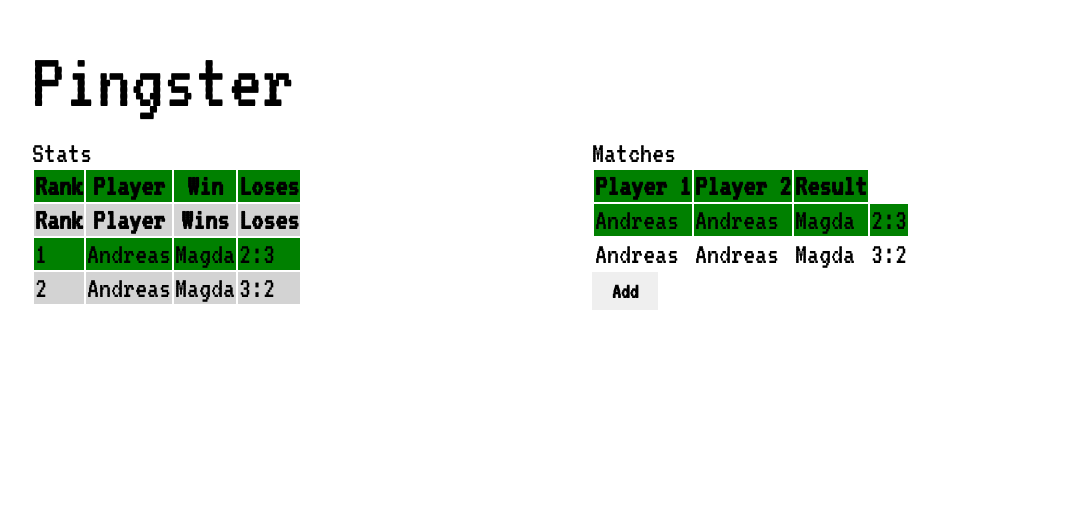
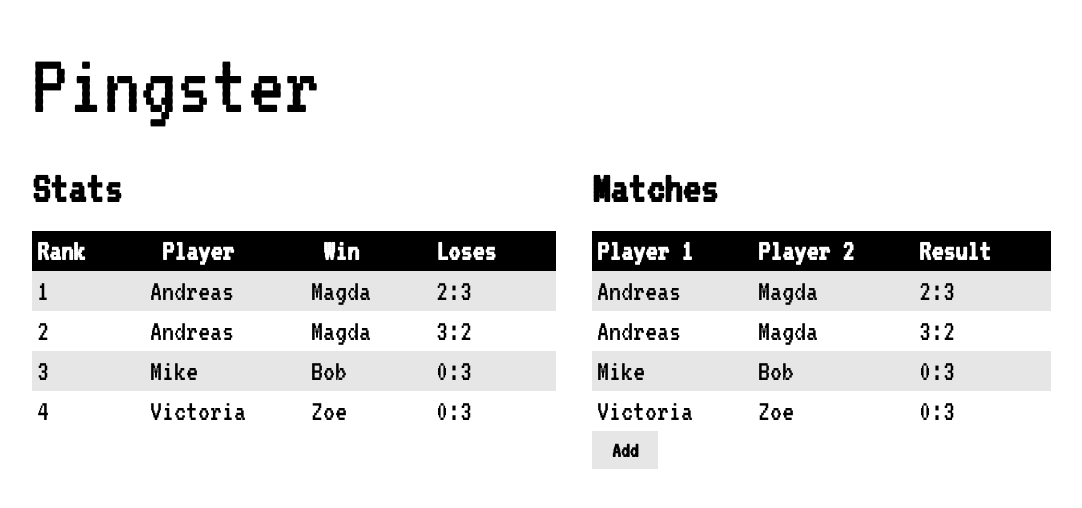
Before and after one commit to andreaskoj/pingster, a React (Create React App) app: page / in a window 1280 px wide. Shown: the top 508 px of the page, without its empty margins (48-1130 px from the left). Built offline with nearby package versions, Linux system fonts and the light colour scheme.

Commit message:
Tabele formatting

```diff
--- a/src/App.css
+++ b/src/App.css
@@ -1,12 +1,44 @@
 .App {
-
   font-size: 30px;
   display: grid;
   grid-template-columns: 1fr 1fr;
 }
 
-tr:nth-child(odd) {
-  background-color: lightgrey;
+h2 {
+  margin-top: 20px;
+  margin-bottom: 20px;
 }
 
-tr:nth-child(odd) {background: green}
+table {
+  border-collapse: collapse;
+}
+
+thead{
+  padding: 5px;
+  color: white;
+  background-color: black;
+}
+
+tbody tr:nth-child(odd) {
+  background-color: #e6e6e6;
+}
+
+td, th {
+  padding:5px 60px 5px 5px;
+}
+
+button {
+  background-color:  #e6e6e6;
+  font-weight: bold;
+  border: none;
+  font-family: 'VT323', monospace;
+  font-size: 22px;
+  padding: 8px 20px;
+  text-align: center;
+  text-decoration: none;
+}
+
+button:hover {
+  background-color:  #cccccc;
+  cursor:pointer;
+}
--- a/src/App.js
+++ b/src/App.js
@@ -16,6 +16,18 @@ let data =
         "Player1": "Andreas",
         "Player2": "Magda",
         "Score": "3:2",
+      },
+      {
+        "Id": 3,
+        "Player1": "Mike",
+        "Player2": "Bob",
+        "Score": "0:3",
+      },
+      {
+        "Id": 4,
+        "Player1": "Victoria",
+        "Player2": "Zoe",
+        "Score": "0:3",
       }
     ]
 
--- a/src/header/Header.css
+++ b/src/header/Header.css
@@ -1,4 +1,4 @@
 header {
-    font-size: 82px;
+    font-size: 90px;
     margin-bottom: 2vh;
 }
--- a/src/matches/Matches.css
+++ b/src/matches/Matches.css
@@ -1,5 +1,4 @@
 .Matches{
-
     height: 100%;
 }
 
--- a/src/matches/Matches.js
+++ b/src/matches/Matches.js
@@ -21,7 +21,7 @@ export default function Matches({ data, setData }) {
 
     return (
         <div className="Matches">
-            Matches
+            <h2>Matches</h2>
             <table>
                 <thead>
                     <tr>
@@ -34,7 +34,6 @@ export default function Matches({ data, setData }) {
                 <tbody>
                     {data.map((item) => (
                         <tr key={item.Id}>
-                            <td>{item.Player1}</td>
                             <td>{item.Player1}</td>
                             <td>{item.Player2}</td>
                             <td>{item.Score}</td>
--- a/src/stats/Stats.css
+++ b/src/stats/Stats.css
@@ -1,5 +1,3 @@
 .Stats{
-    tr:nth-child(even) {
-        background-color: lightgrey;
-    }
+
 }
--- a/src/stats/Stats.js
+++ b/src/stats/Stats.js
@@ -3,10 +3,9 @@ import './Stats.css'
 export default function Stats({ data }) {
     return (
         <div className="Stats">
-            Stats
+            <h2>Stats</h2>
             <table>
-
-            <thead>
+                <thead>
                     <tr>
                         {/* <th>Date</th> */}
                         <th>Rank</th>
@@ -15,12 +14,7 @@ export default function Stats({ data }) {
                         <th>Loses</th>
                     </tr>
                 </thead>
-                <tr>
-                    <th>Rank</th>
-                    <th>Player</th>
-                    <th>Wins</th>
-                    <th>Loses</th>
-                </tr>
+                <tbody>
                 {data.map((item, index) => (
                     <tr key={item.Id}>
                         <td>{index + 1}</td>
@@ -29,6 +23,7 @@ export default function Stats({ data }) {
                         <td>{item.Score}</td>
                     </tr>
                 ))}
+                 </tbody>
             </table>
         </div>
     )
```
